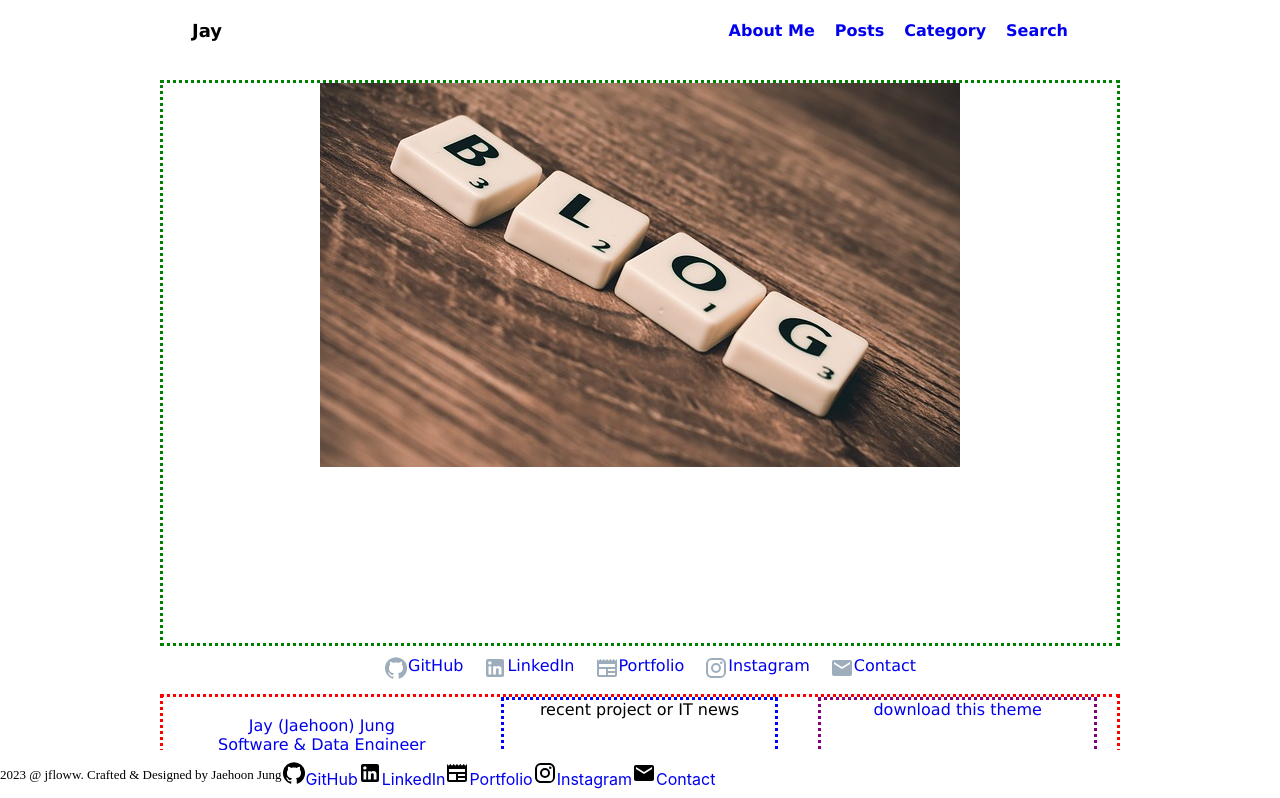
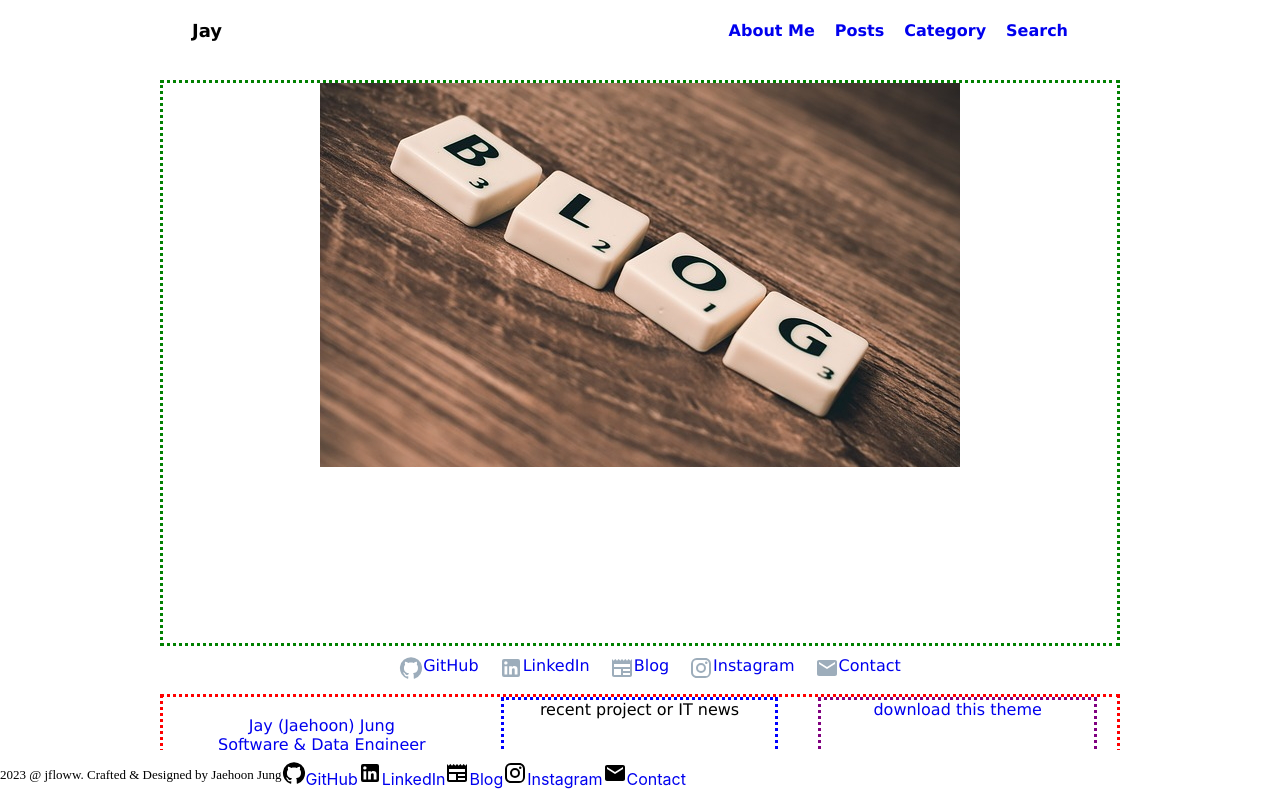
Before and after one commit to JayJung98/jayjung.github.io, a React (Create React App) app: page / in a window 1280 px wide. Shown: the top 798 px of the page. Built offline with nearby package versions, Linux system fonts and the light colour scheme.

Commit message:
changed to blog

```diff
--- a/src/components/js/Footer.js
+++ b/src/components/js/Footer.js
@@ -23,8 +23,8 @@ function footer() {
                     LinkedIn
                 </Link>
                 <Portfolio className='footer_icon' />
-                <Link to = "https://www.jfloww.com" className='footer_text' target='_blank'>
-                    Portfolio
+                <Link to = "https://jfloww.github.io/" className='footer_text' target='_blank'>
+                    Blog
                 </Link>
                 <Instagram className='footer_icon' />
                 <Link to = "https://www.instagram.com/jaehoon_jung98/" className='footer_text' target='_blank'>
--- a/src/components/js/Profile.js
+++ b/src/components/js/Profile.js
@@ -20,8 +20,8 @@ function profile() {
                     LinkedIn
                 </Link>
                 <Portfolio className='icon' />
-                <Link to = "https://www.jfloww.com" className='text' target='_blank'>
-                    Portfolio
+                <Link to = "https://jfloww.github.io/" className='text' target='_blank'>
+                    Blog
                 </Link>
                 <Instagram className='icon' />
                 <Link to = "https://www.instagram.com/jaehoon_jung98/" className='text' target='_blank'>
```
Also changed, not shown: src/components/posts/test6.md (added).
